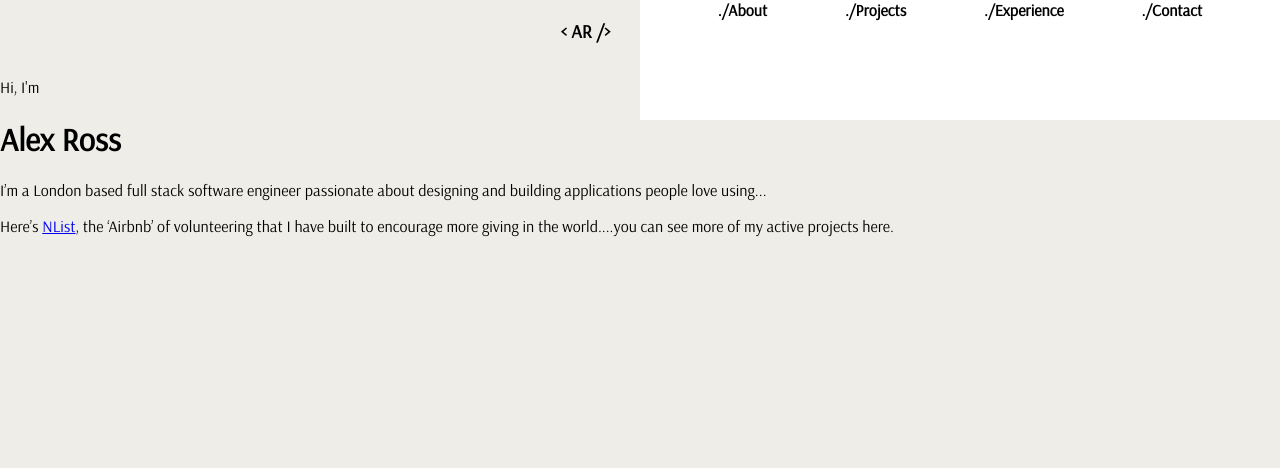
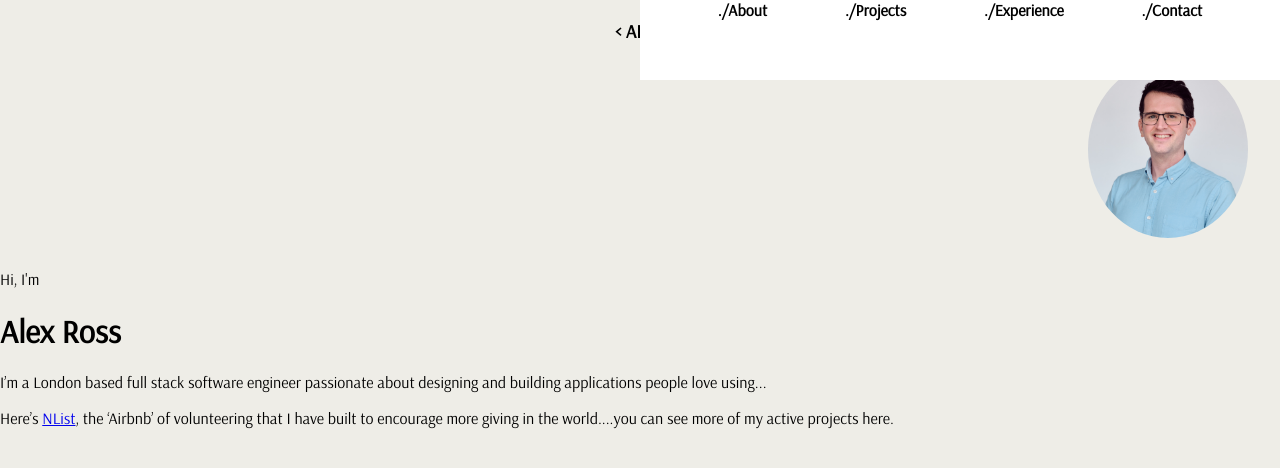
Before and after one commit to awhr95/alex-ross-portfolio, a React (Create React App) app: page / in a window 1280 px wide. Shown: the top 468 px of the page. Built offline with nearby package versions, Linux system fonts and the light colour scheme.

Commit message:
Add aligned pic

```diff
--- a/src/components/Header/Header.scss
+++ b/src/components/Header/Header.scss
@@ -6,7 +6,3 @@
 .header {
   display: flex;
 }
-
-.name {
-  width: 10rem;
-}
--- a/src/components/NavBar/MobileNavigation.jsx
+++ b/src/components/NavBar/MobileNavigation.jsx
@@ -9,24 +9,20 @@ const MobileNavigation = () => {
 
   const Close = (
     <MdClose
-      className="HamburgerMenu"
-      size="30px"
-      color="black"
+      className="mobile-nav__menu-close"
       onClick={() => setclick(!click)}
     />
   );
 
   const Hamburger = (
     <CiMenuBurger
-      className="HamburgerMenu"
-      size="30px"
-      color="black"
+      className="mobile-nav__menu"
       onClick={() => setclick(!click)}
     />
   );
   return (
-    <nav className="MobileNavigation">
-      <h3 className="name">{"< AR /> "}</h3>
+    <nav className="mobile-nav">
+      <h3 className="mobile-nav__logo">{"< AR /> "}</h3>
       {click ? Close : Hamburger}
       {click && <NavLinks />}
     </nav>
--- a/src/components/NavBar/NavBar.scss
+++ b/src/components/NavBar/NavBar.scss
@@ -25,14 +25,33 @@
   }
 }
 
-.MobileNavigation {
+.mobile-nav {
   display: flex;
-  height: 15vh;
-  align-items: baseline;
-  justify-content: space-evenly;
+  height: 5rem;
+  align-items: center;
+  justify-content: space-between;
+  padding: 0 1rem;
+  background-color: white;
+  margin: 2rem;
 
   @include tablet {
     display: none;
+  }
+
+  &__logo {
+    font-size: 1.875rem;
+    margin: 0;
+  }
+
+  &__menu {
+    height: 1.875rem;
+    width: 2rem;
+    color: black;
+  }
+  &__menu-close {
+    height: 1.875rem;
+    width: 2rem;
+    color: black;
   }
 }
 
@@ -52,12 +71,13 @@
   @include tablet {
     top: 0;
     border-top: 0;
-    height: 15vh;
+    height: 5rem;
     display: flex;
     flex-direction: row;
     justify-content: space-evenly;
     width: 50%;
     align-items: baseline;
+    background-color: none;
   }
 
   &__link {
@@ -67,7 +87,7 @@
   }
 
   &__link:hover {
-    color: white;
+    color: $primary-coulour-alternate;
     transition: 0.3s;
   }
 }
--- a/src/pages/Homepage/Homepage.jsx
+++ b/src/pages/Homepage/Homepage.jsx
@@ -1,11 +1,15 @@
 import Header from "../../components/Header/Header";
 import "./Homepage.scss";
 import { Link } from "react-router-dom";
+import Alex from "../../assets/icons/Alex Ross (1).jpg";
 
 function Homepage() {
   return (
     <>
       <Header />
+      <div className="picture-container">
+        <img alt="" className="picture-container__pic" src={Alex} />
+      </div>
       <p>Hi, I'm</p>
       <h1>Alex Ross</h1>
       <p>
--- a/src/pages/Homepage/Homepage.scss
+++ b/src/pages/Homepage/Homepage.scss
@@ -0,0 +1,16 @@
+@use "../../styles/partials/breakpoints" as *;
+@use "../../styles/partials/variables" as *;
+@use "../../styles/partials/typography" as *;
+@use "../../styles/partials/resets" as *;
+
+.picture-container {
+  width: 10rem;
+  height: 12rem;
+  margin-left: auto;
+  margin-right: 2rem;
+
+  &__pic {
+    width: 100%;
+    border-radius: 50%;
+  }
+}
```
Also changed, not shown: src/assets/icons/Alex Ross (1).jpg (added).
